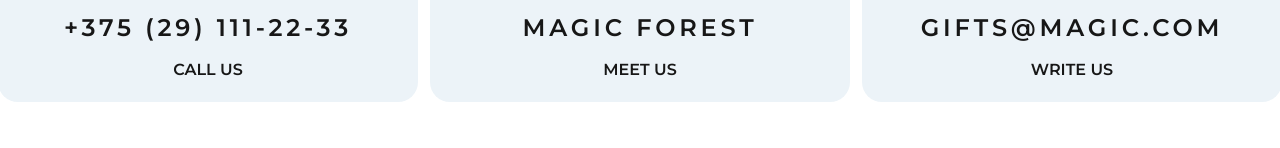
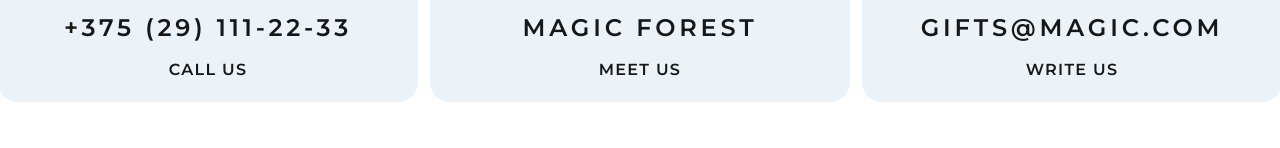
Before and after one commit to xWolfYx/nextmas-shop, a Next.js app: page / in a window 1280 px wide. Shown: the part 2470-2618 px from the top of the page. Built offline with nearby package versions, Linux system fonts and the light colour scheme.

Commit message:
refactor: change line-spacing to match the design

```diff
--- a/src/app/ui/ContactCard.tsx
+++ b/src/app/ui/ContactCard.tsx
@@ -29,7 +29,9 @@ export default function ContactCard({
         <p className="text-2xl/[1.52] font-semibold tracking-[0.24rem] uppercase">
           {type === "place" ? contact[1] : contact[0]}
         </p>
-        <h3 className="font-semibold uppercase">{callToAction}</h3>
+        <h3 className="font-semibold tracking-[0.08rem] uppercase">
+          {callToAction}
+        </h3>
       </a>
     </div>
   );
```
